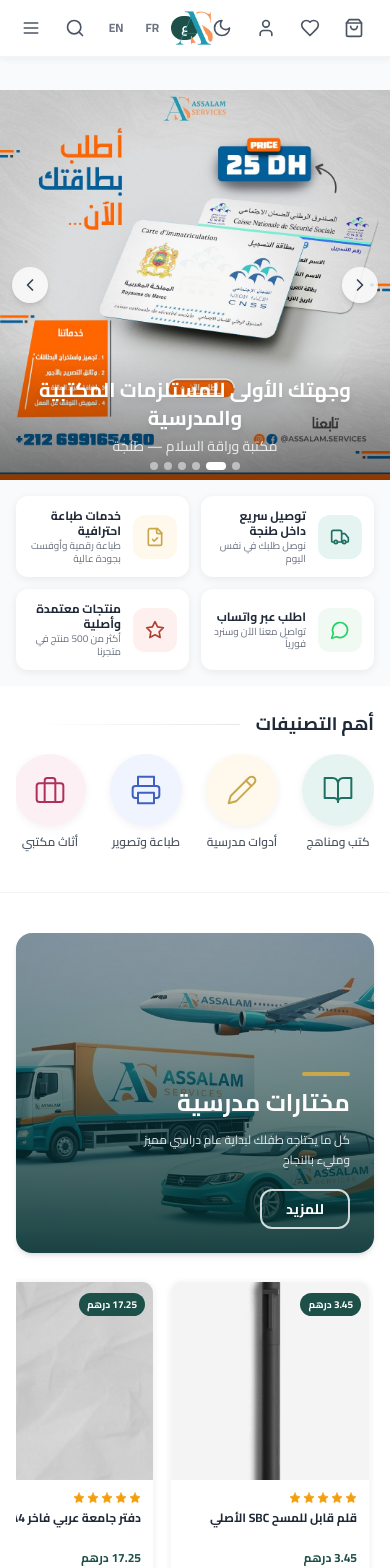
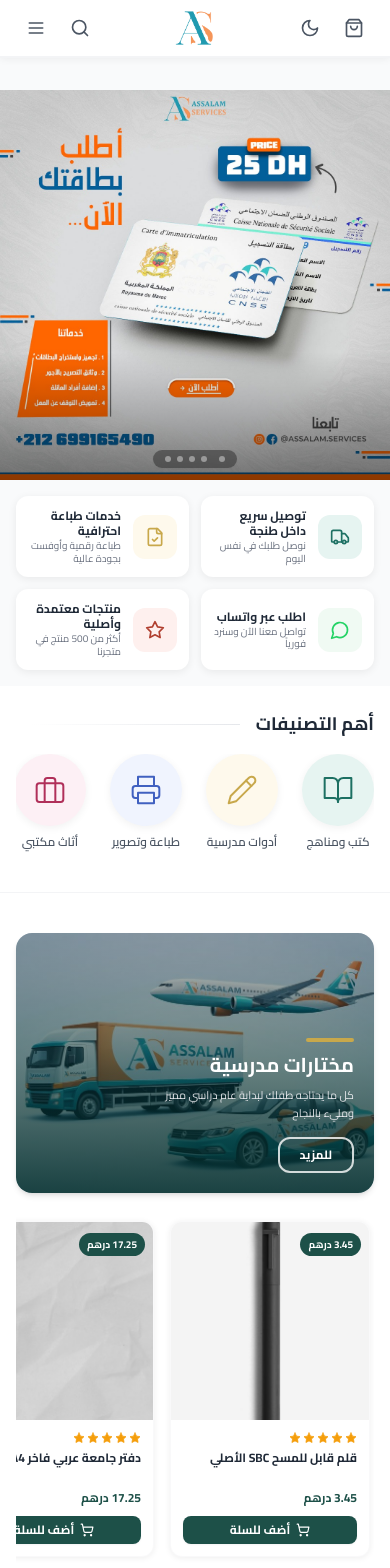
Before and after one commit to yassirelhajjami/assalam-website, a React (Vite) app: page / in a window 390 px wide. Shown: the top 1568 px of the page. Built offline with nearby package versions, Linux system fonts and the light colour scheme; a web font is replaced by a local one.

Commit message:
style: upgrade layout and responsiveness for mobile viewports

```diff
--- a/src/components/CategoryIcons.jsx
+++ b/src/components/CategoryIcons.jsx
@@ -51,7 +51,7 @@
         <div className="relative">
           {/* Hide scrollbar but keep scroll */}
           <div
-            className="flex gap-6 overflow-x-auto pb-1"
+            className="flex gap-6 overflow-x-auto pb-1 no-scrollbar"
             style={{ scrollbarWidth: 'none', msOverflowStyle: 'none' }}
           >
             {categories.map(({ icon: Icon, bg, color, label, key }) => (
--- a/src/components/Gallery.jsx
+++ b/src/components/Gallery.jsx
@@ -65,7 +65,7 @@
         </div>
 
         {/* Mini ads row */}
-        <div className="grid grid-cols-3 gap-4">
+        <div className="grid grid-cols-1 sm:grid-cols-3 gap-4">
           {MINI_ADS.map((img, idx) => (
             <div
               key={idx}
@@ -76,7 +76,7 @@
               <img
                 src={img}
                 alt={`Promotion ${idx + 1}`}
-                className="w-full h-32 object-cover transition-transform duration-500 group-hover:scale-105"
+                className="w-full h-32 sm:h-28 md:h-32 object-cover transition-transform duration-500 group-hover:scale-105"
               />
             </div>
           ))}
--- a/src/components/Hero.jsx
+++ b/src/components/Hero.jsx
@@ -160,7 +160,7 @@
         />
 
         {/* Tagline overlay */}
-        <div className="absolute bottom-6 inset-x-0 flex flex-col items-center gap-1 pointer-events-none">
+        <div className="absolute bottom-8 inset-x-0 flex flex-col items-center gap-1 pointer-events-none hidden sm:flex">
           <p className="text-white text-xl md:text-3xl font-bold text-center drop-shadow-lg px-4">
             {main}
           </p>
@@ -170,27 +170,27 @@
         {/* Prev/Next arrows */}
         <button
           onClick={prev}
-          className="absolute right-3 top-1/2 -translate-y-1/2 w-9 h-9 bg-white/80 hover:bg-white rounded-full flex items-center justify-center shadow-md transition-colors"
+          className="absolute right-3 top-1/2 -translate-y-1/2 w-9 h-9 bg-white/80 hover:bg-white rounded-full flex items-center justify-center shadow-md transition-colors hidden md:flex"
         >
           <ChevronRight className="w-5 h-5 text-gray-700" />
         </button>
         <button
           onClick={next}
-          className="absolute left-3 top-1/2 -translate-y-1/2 w-9 h-9 bg-white/80 hover:bg-white rounded-full flex items-center justify-center shadow-md transition-colors"
+          className="absolute left-3 top-1/2 -translate-y-1/2 w-9 h-9 bg-white/80 hover:bg-white rounded-full flex items-center justify-center shadow-md transition-colors hidden md:flex"
         >
           <ChevronLeft className="w-5 h-5 text-gray-700" />
         </button>
 
         {/* Dots */}
-        <div className="absolute bottom-2.5 left-1/2 -translate-x-1/2 flex gap-1.5">
+        <div className="absolute bottom-3 left-1/2 -translate-x-1/2 flex gap-1.5 bg-black/35 backdrop-blur-sm px-3 py-1.5 rounded-full shadow-sm">
           {BANNERS.map((_, idx) => (
             <button
               key={idx}
               onClick={() => goTo(idx)}
               className={`rounded-full transition-all ${
                 idx === current
-                  ? 'w-5 h-2 bg-white'
-                  : 'w-2 h-2 bg-white/50 hover:bg-white/75'
+                  ? 'w-4.5 h-1.5 bg-white'
+                  : 'w-1.5 h-1.5 bg-white/40 hover:bg-white/70'
               }`}
             />
           ))}
--- a/src/components/Navbar.jsx
+++ b/src/components/Navbar.jsx
@@ -87,12 +87,12 @@
             </button>
 
             {/* Wishlist */}
-            <button className="flex items-center justify-center w-10 h-10 hover:bg-gray-100 dark:hover:bg-gray-800 rounded-full transition-colors">
+            <button className="hidden md:flex items-center justify-center w-10 h-10 hover:bg-gray-100 dark:hover:bg-gray-800 rounded-full transition-colors">
               <Heart className="w-5 h-5 text-gray-600 dark:text-gray-300" />
             </button>
 
             {/* User */}
-            <button className="flex items-center justify-center w-10 h-10 hover:bg-gray-100 dark:hover:bg-gray-800 rounded-full transition-colors">
+            <button className="hidden md:flex items-center justify-center w-10 h-10 hover:bg-gray-100 dark:hover:bg-gray-800 rounded-full transition-colors">
               <User className="w-5 h-5 text-gray-600 dark:text-gray-300" />
             </button>
 
@@ -106,7 +106,7 @@
             </button>
 
             {/* Language */}
-            <div className="flex items-center gap-0.5 ml-1">
+            <div className="hidden md:flex items-center gap-0.5 ml-1">
               {LANGS.map(({ code, label }) => (
                 <button
                   key={code}
@@ -198,7 +198,10 @@
       {/* ── Mobile Drawer ── */}
       {open && (
         <div className="md:hidden bg-white dark:bg-gray-900 border-t border-gray-100 dark:border-gray-800 shadow-xl animate-slide-up">
-          <div className="px-4 py-3 space-y-0.5">
+          <div className="px-4 py-4 space-y-4">
+
+            {/* Category links in a 2-column grid */}
+            <div className="grid grid-cols-2 gap-2">
               {categories.map(({ key, label }) => (
                 <button
                   key={key}
@@ -207,18 +210,61 @@
                     else goStore(key);
                     setOpen(false);
                   }}
-                className="flex items-center w-full py-3 px-2 text-right font-semibold text-gray-700 dark:text-gray-300 border-b border-gray-50 dark:border-gray-850 hover:text-teal-700 dark:hover:text-teal-400 hover:bg-teal-50/50 dark:hover:bg-gray-800 rounded-lg transition-colors text-sm"
+                  className="flex items-center justify-center text-center py-2.5 px-3 font-semibold text-gray-700 dark:text-gray-300 bg-gray-50 dark:bg-gray-800 hover:text-teal-700 dark:hover:text-teal-400 hover:bg-teal-50/50 dark:hover:bg-gray-700 rounded-xl transition-all text-xs border border-transparent dark:border-gray-850"
                 >
                   {label}
                 </button>
               ))}
+            </div>
+
+            {/* Quick Actions (Wishlist & Profile) */}
+            <div className="flex gap-2 pt-2 border-t border-gray-100 dark:border-gray-800">
+              <button className="flex-1 flex items-center justify-center gap-2 py-2.5 bg-gray-50 dark:bg-gray-800 text-gray-700 dark:text-gray-300 rounded-xl font-semibold text-xs border border-transparent dark:border-gray-800">
+                <Heart className="w-4 h-4 text-gray-500" />
+                {lang === 'ar' ? 'المفضلة' : lang === 'fr' ? 'Favoris' : 'Wishlist'}
+              </button>
+              <button className="flex-1 flex items-center justify-center gap-2 py-2.5 bg-gray-55 dark:bg-gray-800 text-gray-700 dark:text-gray-300 rounded-xl font-semibold text-xs border border-transparent dark:border-gray-800">
+                <User className="w-4 h-4 text-gray-500" />
+                {lang === 'ar' ? 'حسابي' : lang === 'fr' ? 'Mon Compte' : 'Account'}
+              </button>
+            </div>
+
+            {/* Language Switcher in Drawer */}
+            <div className="pt-2 border-t border-gray-100 dark:border-gray-800">
+              <p className="text-xs font-bold text-gray-400 dark:text-gray-500 mb-2 px-1 text-start">
+                {lang === 'ar' ? 'اللغة' : lang === 'fr' ? 'Langue' : 'Language'}
+              </p>
+              <div className="flex gap-1.5">
+                {LANGS.map(({ code, label }) => (
+                  <button
+                    key={code}
+                    onClick={() => {
+                      setLang(code);
+                      setOpen(false);
+                    }}
+                    className={`flex-1 py-2 text-xs font-bold rounded-xl transition-all border ${
+                      lang === code
+                        ? 'bg-teal-700 text-white border-teal-700 shadow-sm'
+                        : 'bg-white dark:bg-gray-900 text-gray-500 border-gray-200 dark:border-gray-850 hover:text-teal-700 dark:text-gray-400'
+                    }`}
+                  >
+                    {label === 'ع' ? 'العربية' : label === 'FR' ? 'Français' : 'English'}
+                  </button>
+                ))}
+              </div>
+            </div>
+
+            {/* Contact & Support */}
+            <div className="pt-2 border-t border-gray-100 dark:border-gray-800">
               <a
                 href="tel:0699165490"
-              className="flex items-center justify-center gap-2 w-full py-3 mt-2 bg-teal-700 text-white rounded-xl font-semibold"
+                className="flex items-center justify-center gap-2 w-full py-3 bg-teal-700 text-white rounded-xl font-bold text-sm shadow-md hover:bg-teal-800 transition-colors"
               >
                 <Phone className="w-4 h-4" />
-              06 99 16 54 90
+                {lang === 'ar' ? 'اتصل بنا: 0699165490' : lang === 'fr' ? 'Appeler: 06 99 16 54 90' : 'Call Us: 06 99 16 54 90'}
               </a>
+            </div>
+
           </div>
         </div>
       )}
--- a/src/components/SchoolEntrySection.jsx
+++ b/src/components/SchoolEntrySection.jsx
@@ -85,7 +85,7 @@
 
           {/* Right Column: Promotional Card Banner */}
           <div
-            className="w-full lg:w-1/4 rounded-2xl overflow-hidden relative flex flex-col justify-end p-6 min-h-[320px] lg:min-h-auto shadow-md group shrink-0"
+            className="w-full lg:w-1/4 rounded-2xl overflow-hidden relative flex flex-col justify-end p-5 md:p-6 min-h-[260px] md:min-h-auto lg:min-h-auto shadow-md group shrink-0"
             style={{
               backgroundImage: `url(${ad3})`,
               backgroundSize: 'cover',
@@ -95,15 +95,15 @@
             {/* Overlay */}
             <div className="absolute inset-0 bg-gradient-to-t from-teal-950/90 via-teal-950/60 to-black/30 group-hover:via-teal-950/70 transition-colors duration-300" />
 
-            <div className="relative z-10 text-white flex flex-col gap-3">
+            <div className="relative z-10 text-white flex flex-col gap-2.5">
               <span className="w-12 h-1 bg-gold-500 rounded-full" />
-              <h3 className="text-2xl font-bold leading-tight">{t.title}</h3>
-              <p className="text-xs text-gray-200 leading-relaxed max-w-[220px]">
+              <h3 className="text-xl md:text-2xl font-bold leading-tight">{t.title}</h3>
+              <p className="text-[11px] md:text-xs text-gray-200 leading-relaxed max-w-[220px]">
                 {t.desc}
               </p>
               <button
                 onClick={onCtaClick}
-                className="mt-2 w-max px-6 py-2 border-2 border-white/80 hover:border-white text-white font-bold rounded-xl text-sm transition-all hover:bg-white/10"
+                className="mt-1 w-max px-5 py-2 border-2 border-white/80 hover:border-white text-white font-bold rounded-xl text-xs md:text-sm transition-all hover:bg-white/10"
               >
                 {t.cta}
               </button>
@@ -113,8 +113,8 @@
           {/* Left Column: Horizontally Scrollable Products List */}
           <div className="w-full lg:w-3/4 overflow-hidden flex flex-col justify-center">
             <div
-              className="flex gap-4 overflow-x-auto pb-4 pt-1 px-1"
-              style={{ scrollbarWidth: 'thin' }}
+              className="flex gap-4 overflow-x-auto pb-4 pt-1 px-1 no-scrollbar"
+              style={{ scrollbarWidth: 'none', msOverflowStyle: 'none' }}
             >
               {products.map((product) => {
                 const isAdded = addedIds[product.id];
--- a/src/components/Store.jsx
+++ b/src/components/Store.jsx
@@ -346,7 +346,7 @@
           {/* School subcategories capsule row */}
           {cat === 'papeterie' && (
             <div
-              className="flex gap-2 overflow-x-auto pb-2"
+              className="flex gap-2 overflow-x-auto pb-2 no-scrollbar"
               style={{ scrollbarWidth: 'none', msOverflowStyle: 'none' }}
             >
               {subcats.map(({ key, label }) => (
```
Also changed, not shown: src/index.css (+9 -0 lines). Lines whose indentation alone changed are shown as unchanged.
